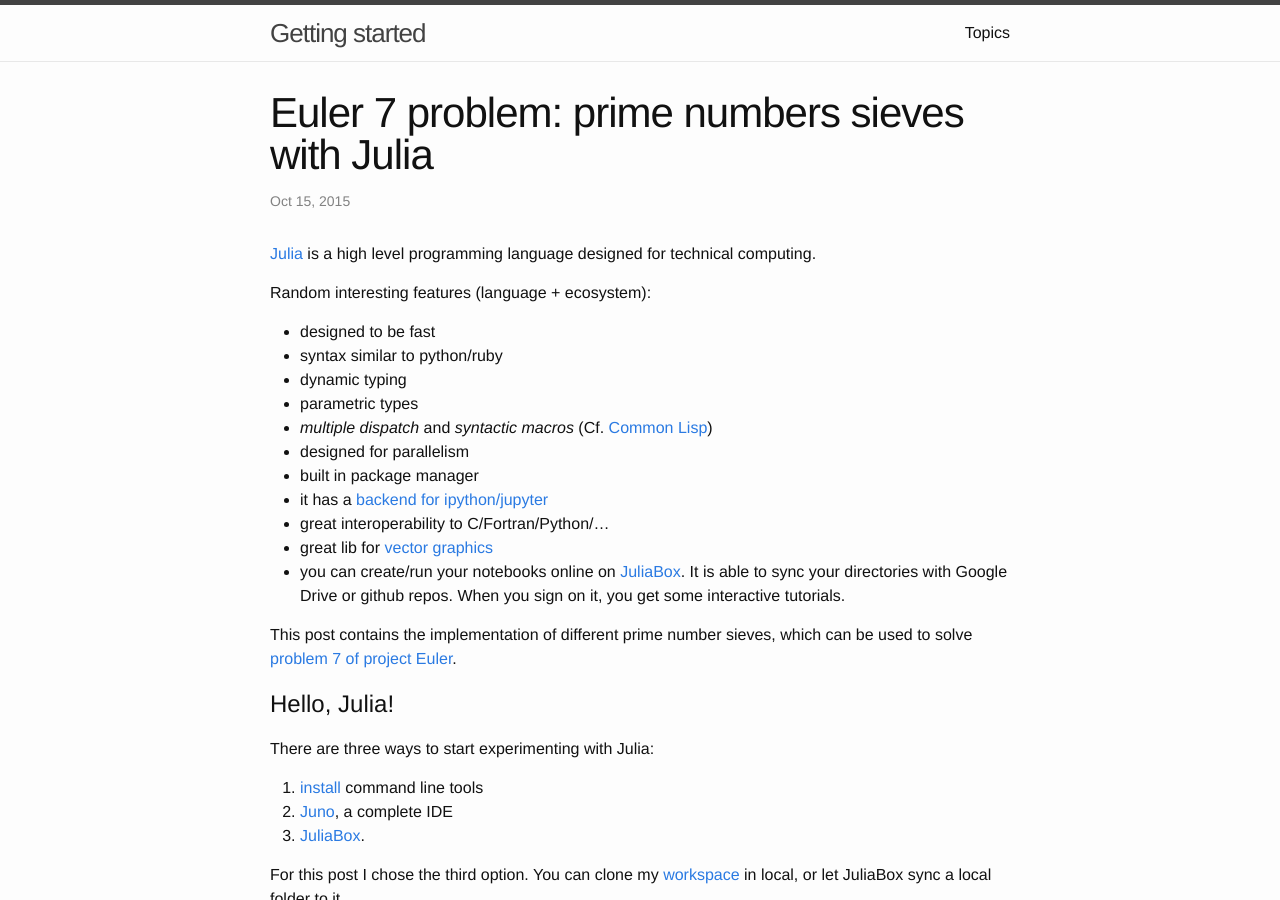
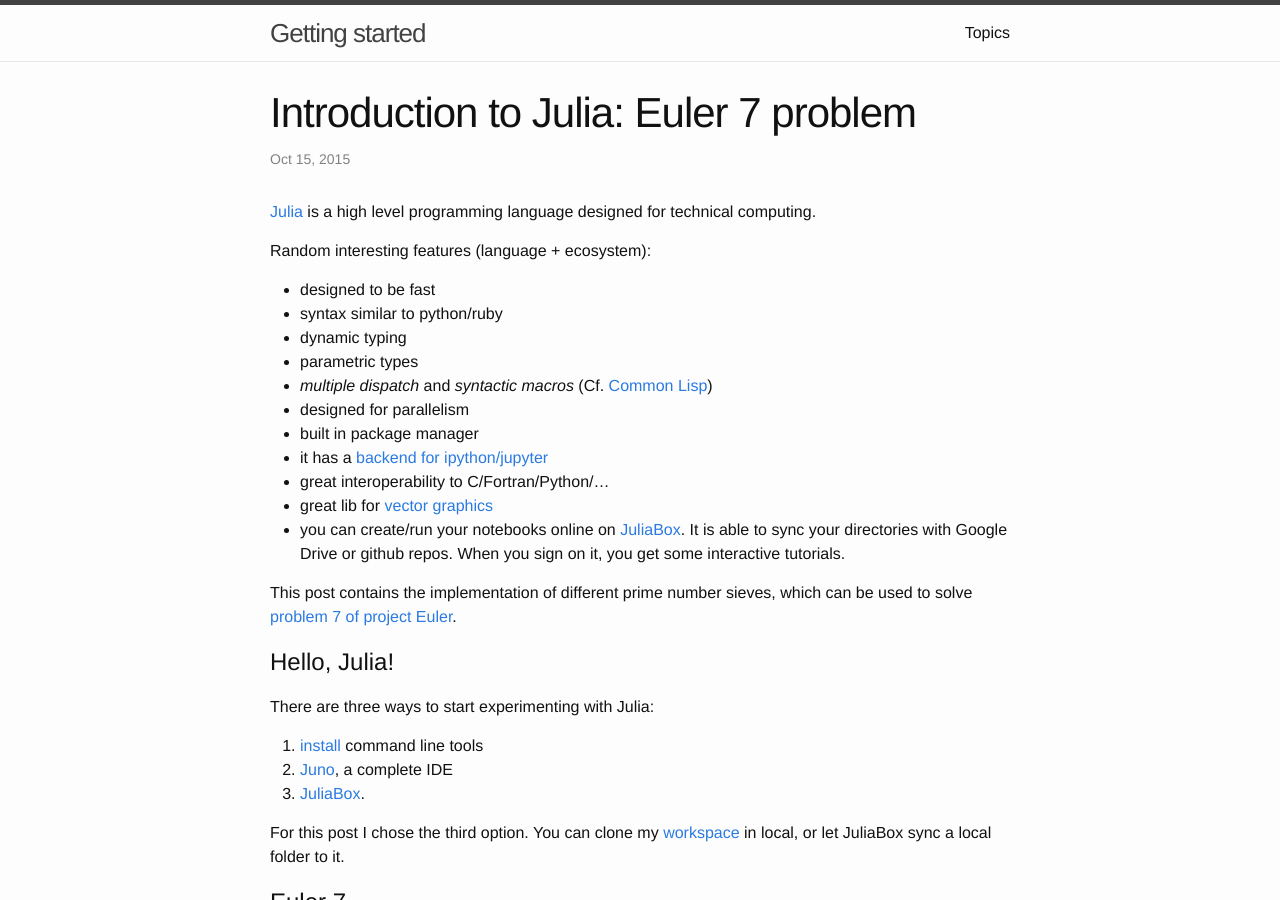
Before and after one commit to vdelia/vdelia.github.io, a Jekyll site: the page built from _posts/2015-10-15-prime-number-sieves-with-julia.md, in a window 1280 px wide and 900 px high. Built offline with Jekyll 4.4.1, drawn with Linux system fonts in a browser that asks for light colours; formulas are drawn with MathJax 3; comment, search, counter and statistics services are not loaded.

Commit message:
better title

```diff
--- a/_posts/2015-10-15-prime-number-sieves-with-julia.md
+++ b/_posts/2015-10-15-prime-number-sieves-with-julia.md
@@ -1,6 +1,6 @@
 ---
 layout: post
-title:  "Euler 7 problem: prime numbers sieves with Julia"
+title:  "Introduction to Julia: Euler 7 problem"
 date:   2015-10-15 11:30
 categories: [julia]
 permalink: /julia/euler7/
```
